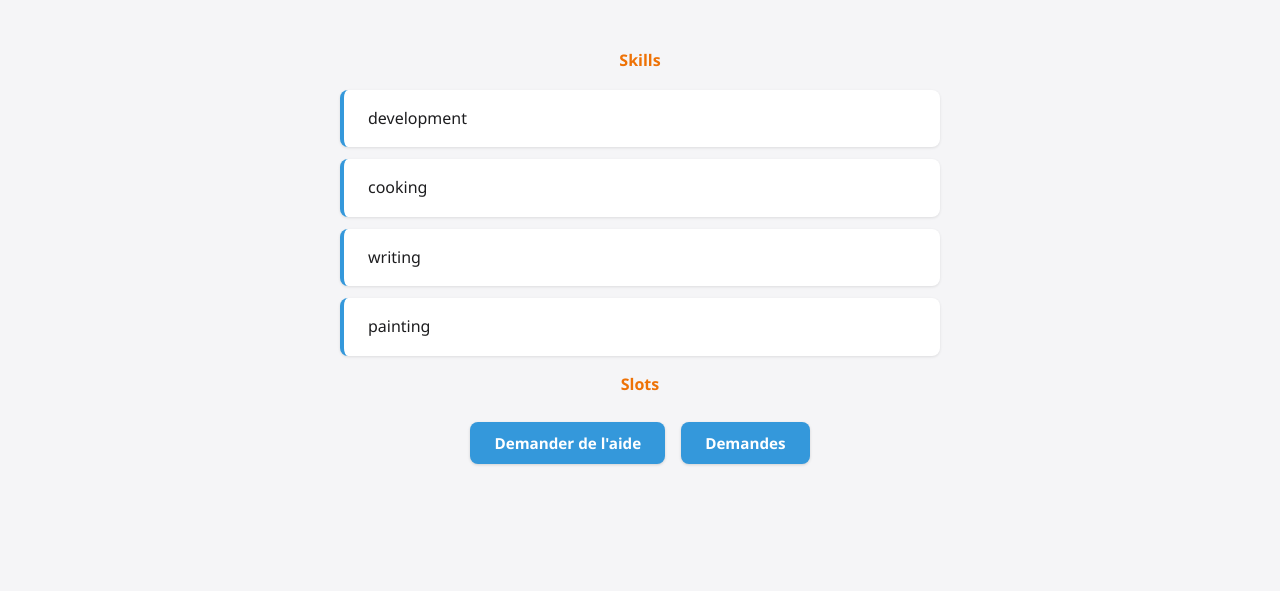
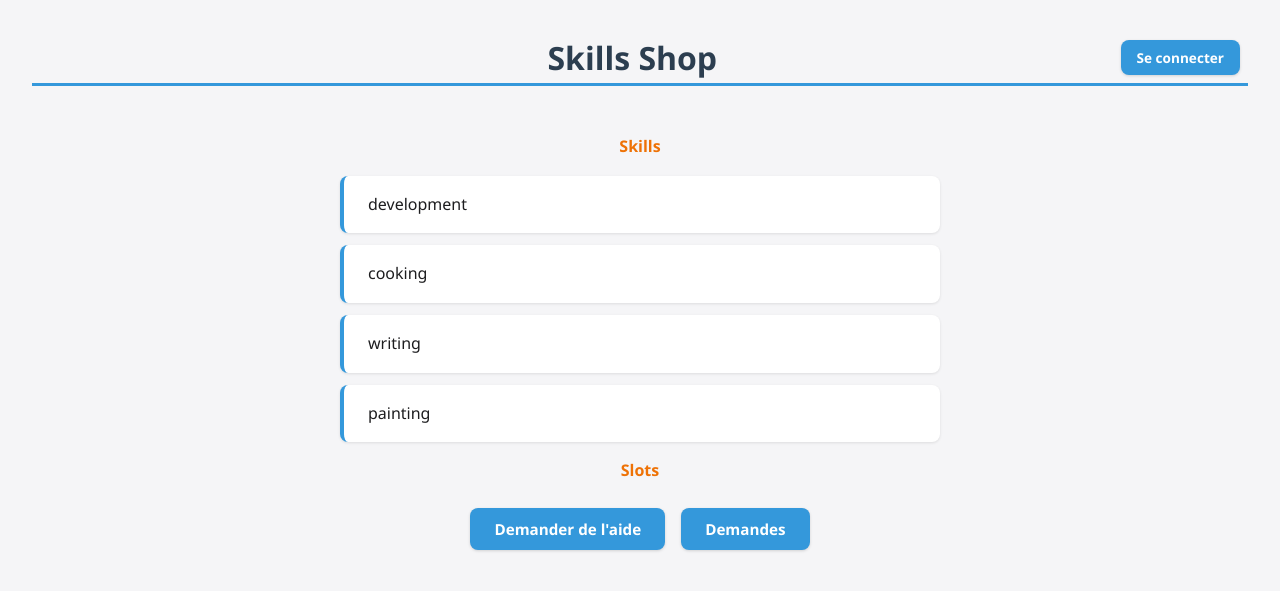
Before and after one commit to DavidDevB/eval-django, a Django app: page / in a window 1280 px wide. Shown: the top 591 px of the page. Run offline with Django 5.2, Linux system fonts and the light colour scheme.

Commit message:
ajout login

```diff
--- a/evaldjango/skills_shop/templates/index.html
+++ b/evaldjango/skills_shop/templates/index.html
@@ -3,15 +3,19 @@
 <html lang="fr">
   <head>
     <meta charset="UTF-8" />
-    <title>{{ titre_page }}</title>
+    <title>Skills Shop</title>
     <link rel="stylesheet" href="{% static 'skills_shop/style.css' %}" />
   </head>
   <body>
-    <h1>{{titre_page}}</h1>
+    <div id="title_login_div">
+      <h1>Skills Shop</h1>
+      <button><a href="{% url 'login' %}">Se connecter</a></button>
+    </div>
+    <div id="border_bottom_title"></div>
     <h2>Skills</h2>
     <ul>
       {% for skill in skills %}
-      <li>{{ skill }}</li>
+      <li><a href="{% url 'select_skill' skill %}">{{ skill }}</a></li>
       {% endfor %}
     </ul>
     <h2>Slots</h2>
```
